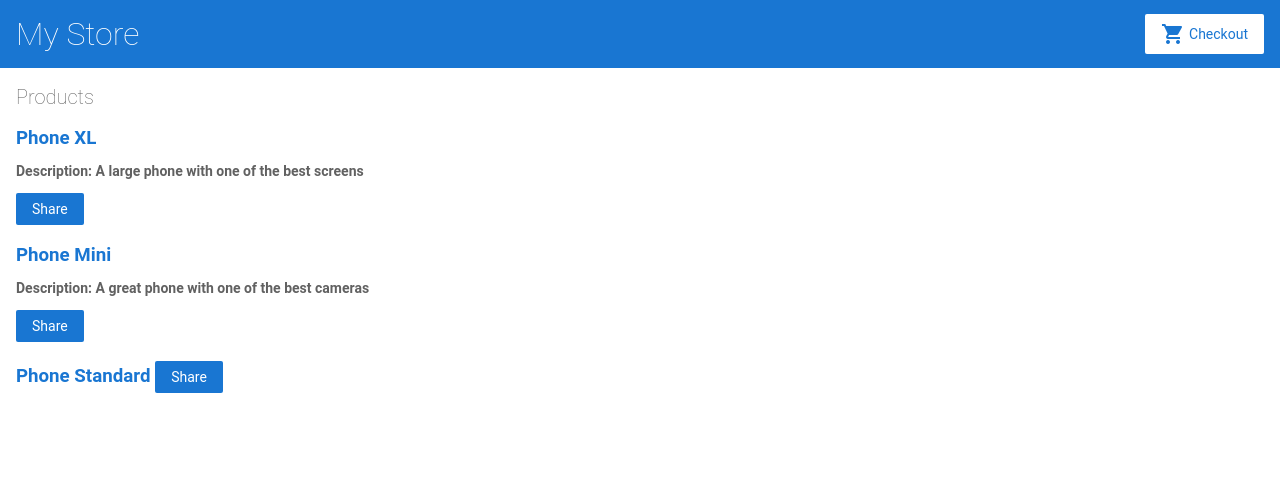
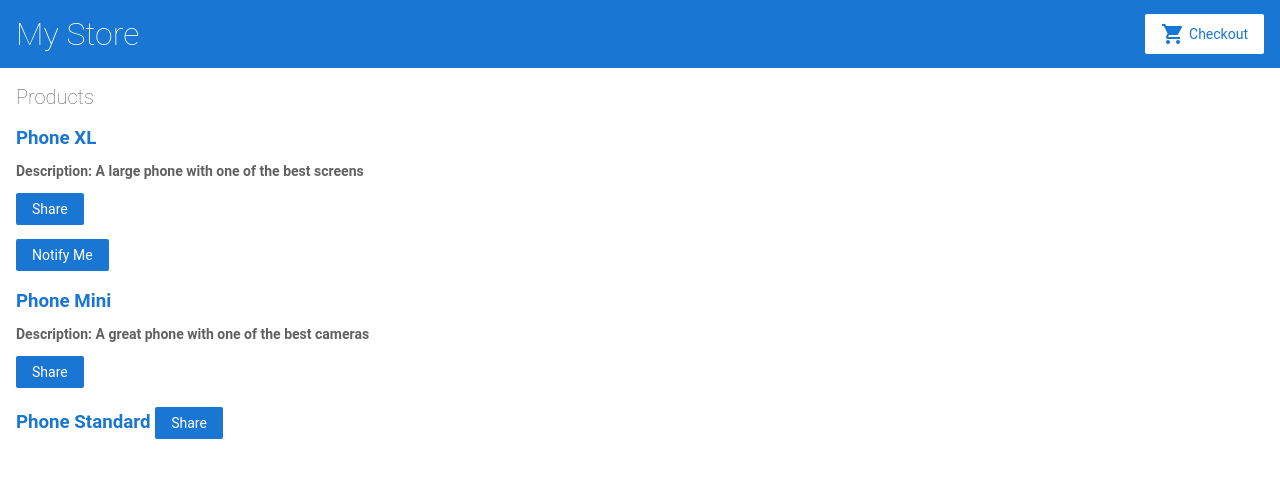
Before and after one commit to enzocsantos18/angular-tutorial, an Angular app: page / in a window 1280 px wide. Shown: the top 478 px of the page. Built offline with nearby package versions, Linux system fonts and the light colour scheme.

Commit message:
5 files modified

```diff
--- a/src/app/product-alerts/product-alerts.component.html
+++ b/src/app/product-alerts/product-alerts.component.html
@@ -1 +1,3 @@
-<p>product-alerts works!</p>
+<p *ngIf="product && product.price > 700">
+  <button type="button" (click)="notify.emit()">Notify Me</button>
+</p>
--- a/src/app/product-list/product-list.component.html
+++ b/src/app/product-list/product-list.component.html
@@ -9,6 +9,8 @@
     <p *ngIf="product.description">Description: {{ product.description }}</p>
 
     <button type="button" (click)="share()">Share</button>
+
+    <app-product-alerts [product]="product"> </app-product-alerts>
   </h3>
 </div>
 <!--
--- a/src/app/product-list/product-list.component.ts
+++ b/src/app/product-list/product-list.component.ts
@@ -5,7 +5,7 @@ import { products } from '../products';
 @Component({
   selector: 'app-product-list',
   templateUrl: './product-list.component.html',
-  styleUrls: ['./product-list.component.css']
+  styleUrls: ['./product-list.component.css'],
 })
 export class ProductListComponent {
   products = products;
@@ -13,8 +13,11 @@ export class ProductListComponent {
   share() {
     window.alert('The product has been shared!');
   }
+
+  onNotify() {
+    window.alert('You will be notified when the product goes on sale');
+  }
 }
-
 
 /*
 Copyright Google LLC. All Rights Reserved.
```
Also changed, not shown: src/app/app.module.ts (+5 -9 lines), src/app/product-alerts/product-alerts.component.ts (+7 -6 lines).
